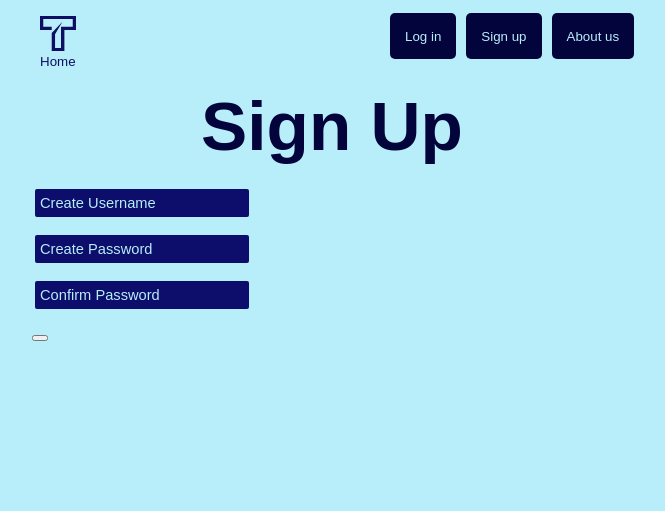
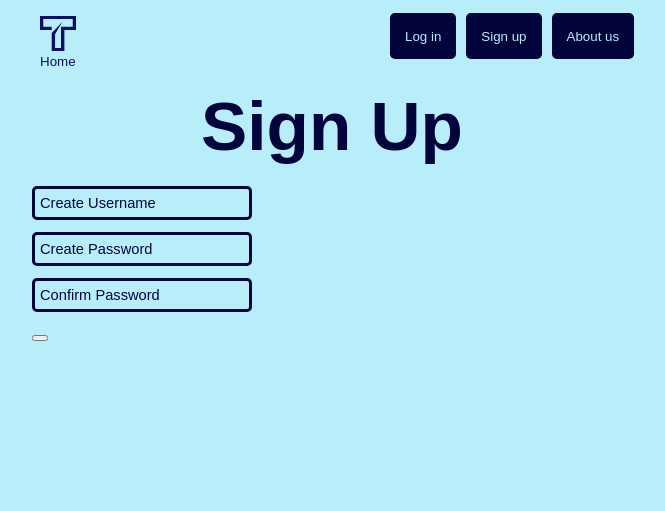
Before and after one commit to hihihioli/twidilers, a Flask app: page /sign_up in a window 1280 px wide. Shown: the top 511 px of the page, without its empty margins (308-973 px from the left). Run offline with Flask 3, Linux system fonts and the light colour scheme.

Commit message:
Edited the classes file to support dark mode and light mode

```diff
--- a/twidilers/base/static/styles/classes.css
+++ b/twidilers/base/static/styles/classes.css
@@ -27,3 +27,18 @@ html {
     outline: none;
     box-shadow: 0px 0px 10px var(--lightblue);
 }
+
+@media only screen and (prefers-color-scheme: light) {
+    .textbox {
+        border: 3px solid var(--darkblue);
+        background: var(--lightblue);
+    }
+
+    .textbox::placeholder {
+        color:var(--darkblue)
+    }
+
+    .textbox:focus {
+        box-shadow: 0px 0px 10px var(--darkblue);
+    }
+}
--- a/twidilers/base/static/styles/styles.css
+++ b/twidilers/base/static/styles/styles.css
@@ -14,10 +14,6 @@ body {
 #home-href {
     width:45px;
     margin-right:300px
-}
-
-#account_form input{
-    margin-bottom:12px;
 }
 
 #content {
@@ -67,13 +63,18 @@ body {
     position: relative;bottom:12px
 }
 
+/* The filters can be generated at https://angel-rs.github.io/css-color-filter-generator/
+Click generate until you get the loss under 3 */
+
 #hder-img {
     box-shadow: none !important;
 
 }
 
-/* The filters can be generated at https://angel-rs.github.io/css-color-filter-generator/
-Click generate until you get the loss under 3 */
+#account_form input{
+    margin-bottom:12px;
+}
+
 
 #footer {
     text-align: center;
--- a/twidilers/base/templates/sign_up.html
+++ b/twidilers/base/templates/sign_up.html
@@ -3,7 +3,7 @@
 {% block content %}
 <span class="heading">Sign Up</span>
 <form action="/sign_up" method="post" id="account_form" name="account_form">
-    <input type="text" class="textbox" placeholder="Create Username" id="username" name="username"/><br>
+    <input type="text" class="textbox" placeholder="Create Username" id="username" name="username" autocomplete="off"/><br>
     <input type="password" class="textbox" placeholder="Create Password" id="password1" name="password1"/><br>
     <input type="password" class="textbox" placeholder="Confirm Password" id="password2" name="password2"/><br>
     <button type="submit"></button>
```
